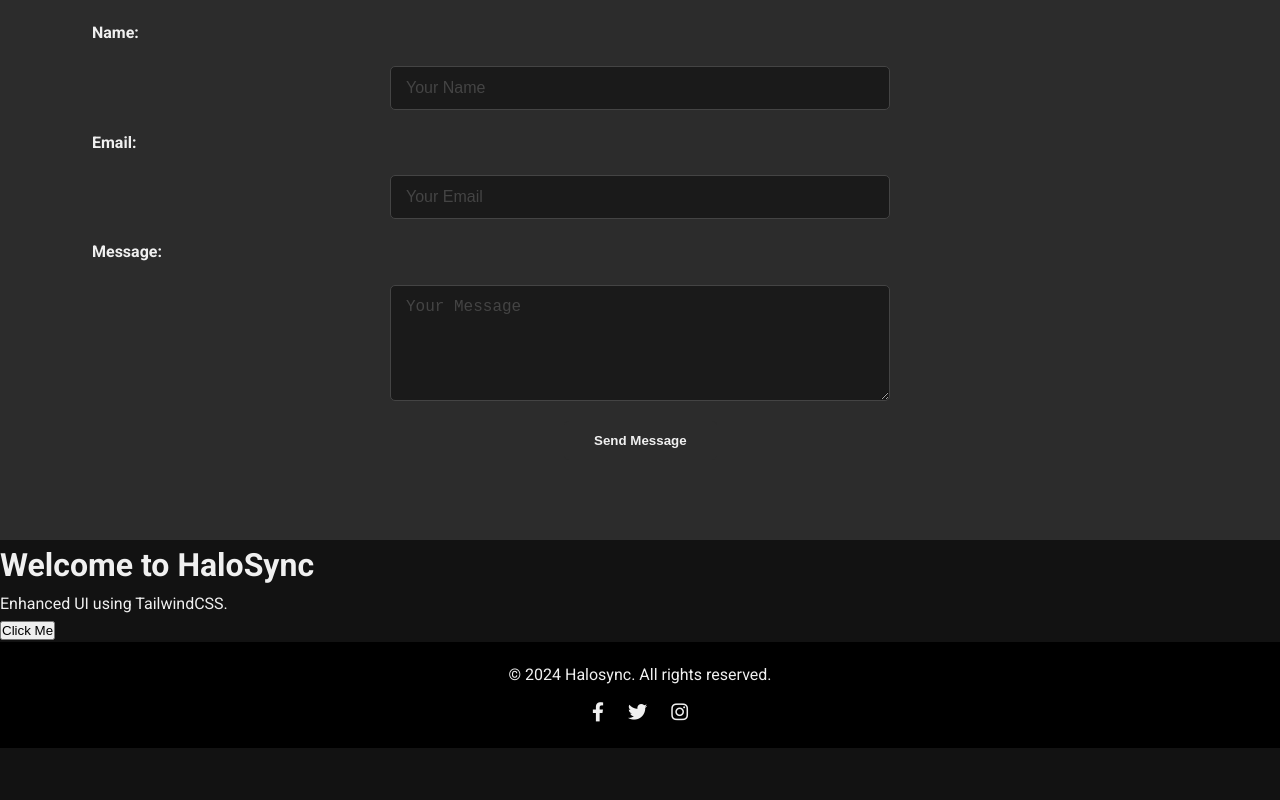
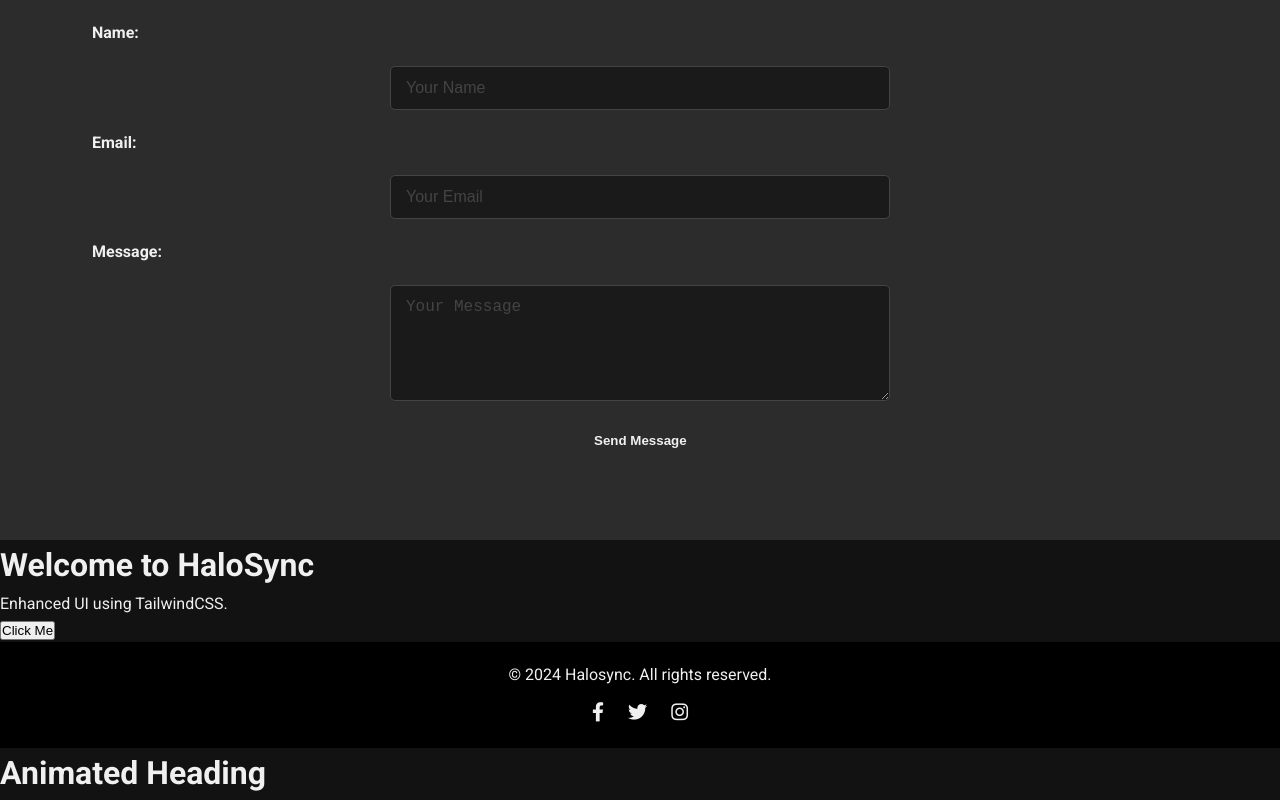
Before and after one commit to lebiraja/HaloSync.io, a plain HTML site: page index.html in a window 1280 px wide. Shown: the part 2738-3538 px from the top of the page. Before the commit the page ends 3486 px from the top, so only its background shows below. Drawn offline with Linux system fonts and the light colour scheme.

Commit message:
Update index.html

```diff
--- a/index.html
+++ b/index.html
@@ -135,7 +135,7 @@
             </div>
         </div>
     </footer>
-
+<h1 class="heading">Animated Heading</h1>
     <!-- JavaScript -->
     <script src="app.js"></script>
 </body>
```
